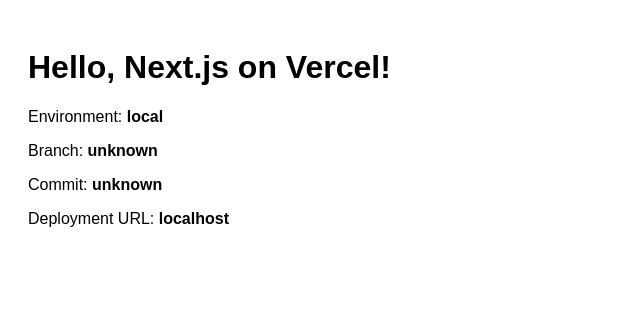
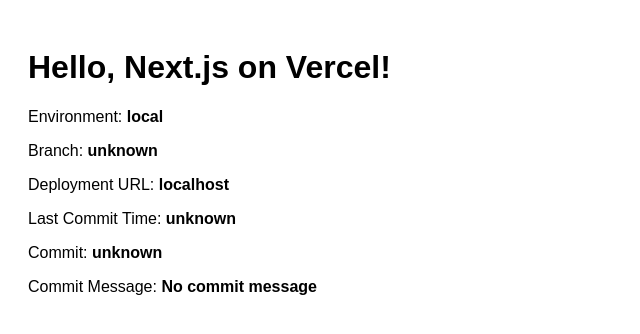
Before and after one commit to dzivkovi/hello-world-vercel, a Next.js app: page / in a window 1280 px wide. Shown: the top 334 px of the page, without its empty margins (0-640 px from the left). Built offline with nearby package versions, Linux system fonts and the light colour scheme.

Commit message:
Refine date formatting for Last Commit Time

```diff
--- a/app/page.tsx
+++ b/app/page.tsx
@@ -5,14 +5,29 @@
   const commitSha = process.env.VERCEL_GIT_COMMIT_SHA?.slice(0, 7) || 'unknown';
   const branch = process.env.VERCEL_GIT_COMMIT_REF || 'unknown';
   const deploymentUrl = process.env.VERCEL_URL || 'localhost';
+  const commitMessage = process.env.VERCEL_GIT_COMMIT_MESSAGE || 'No commit message';
+
+  const lastCommitTime = process.env.VERCEL_GIT_COMMIT_TIMESTAMP
+    ? new Date(parseInt(process.env.VERCEL_GIT_COMMIT_TIMESTAMP) * 1000).toLocaleString('en-US', {
+        year: 'numeric',
+        month: '2-digit',
+        day: '2-digit',
+        hour: '2-digit',
+        minute: '2-digit',
+        second: '2-digit',
+        hour12: false
+      })
+    : 'unknown';
 
   return (
     <div className={styles.container}>
       <h1>Hello, Next.js on Vercel!</h1>
       <p>Environment: <strong>{environment}</strong></p>
       <p>Branch: <strong>{branch}</strong></p>
+      <p>Deployment URL: <strong>{deploymentUrl}</strong></p>
+      <p>Last Commit Time: <strong>{lastCommitTime}</strong></p>
       <p>Commit: <strong>{commitSha}</strong></p>
-      <p>Deployment URL: <strong>{deploymentUrl}</strong></p>
+      <p>Commit Message: <strong>{commitMessage}</strong></p>
     </div>
   );
 }
```
